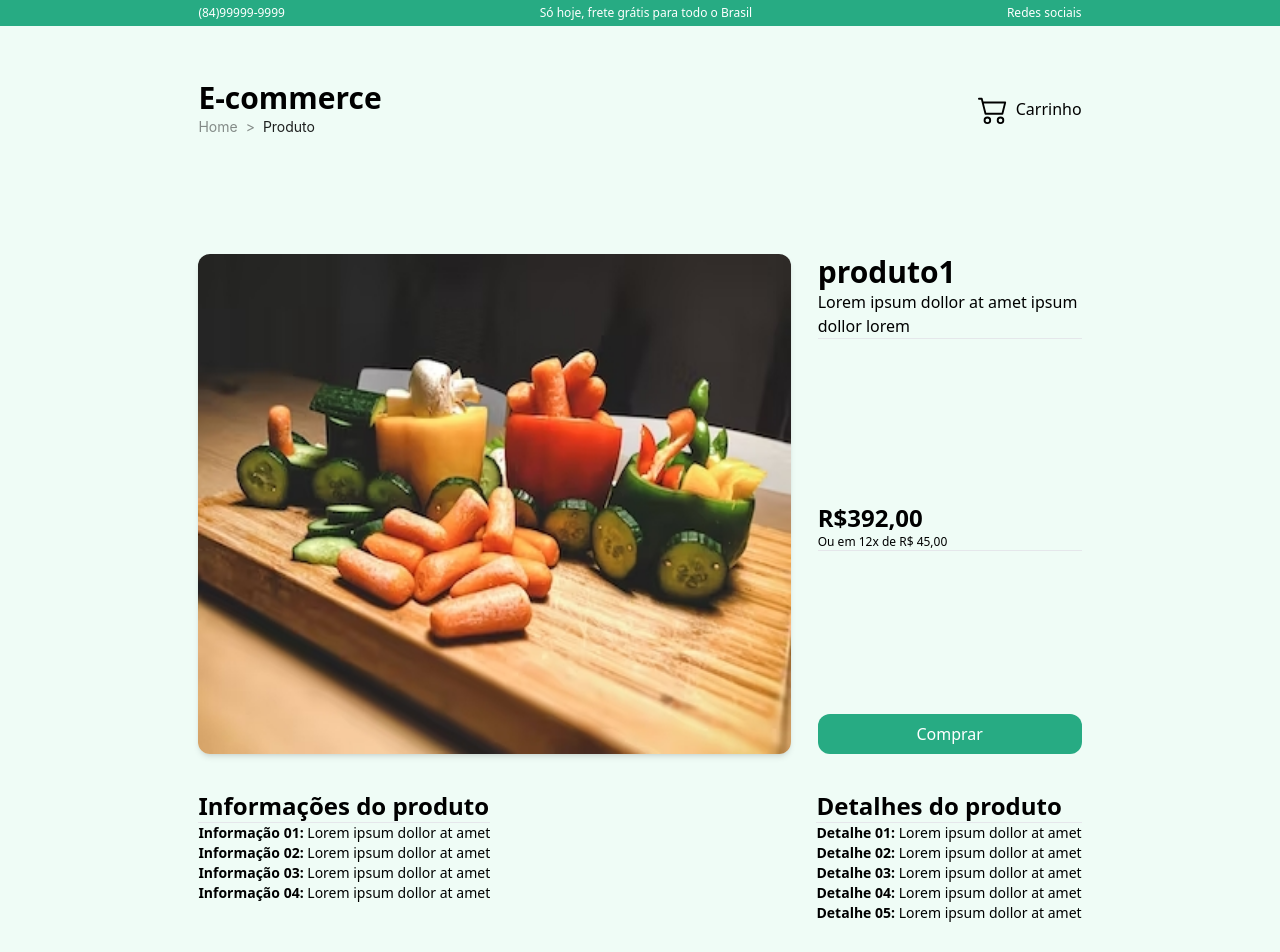
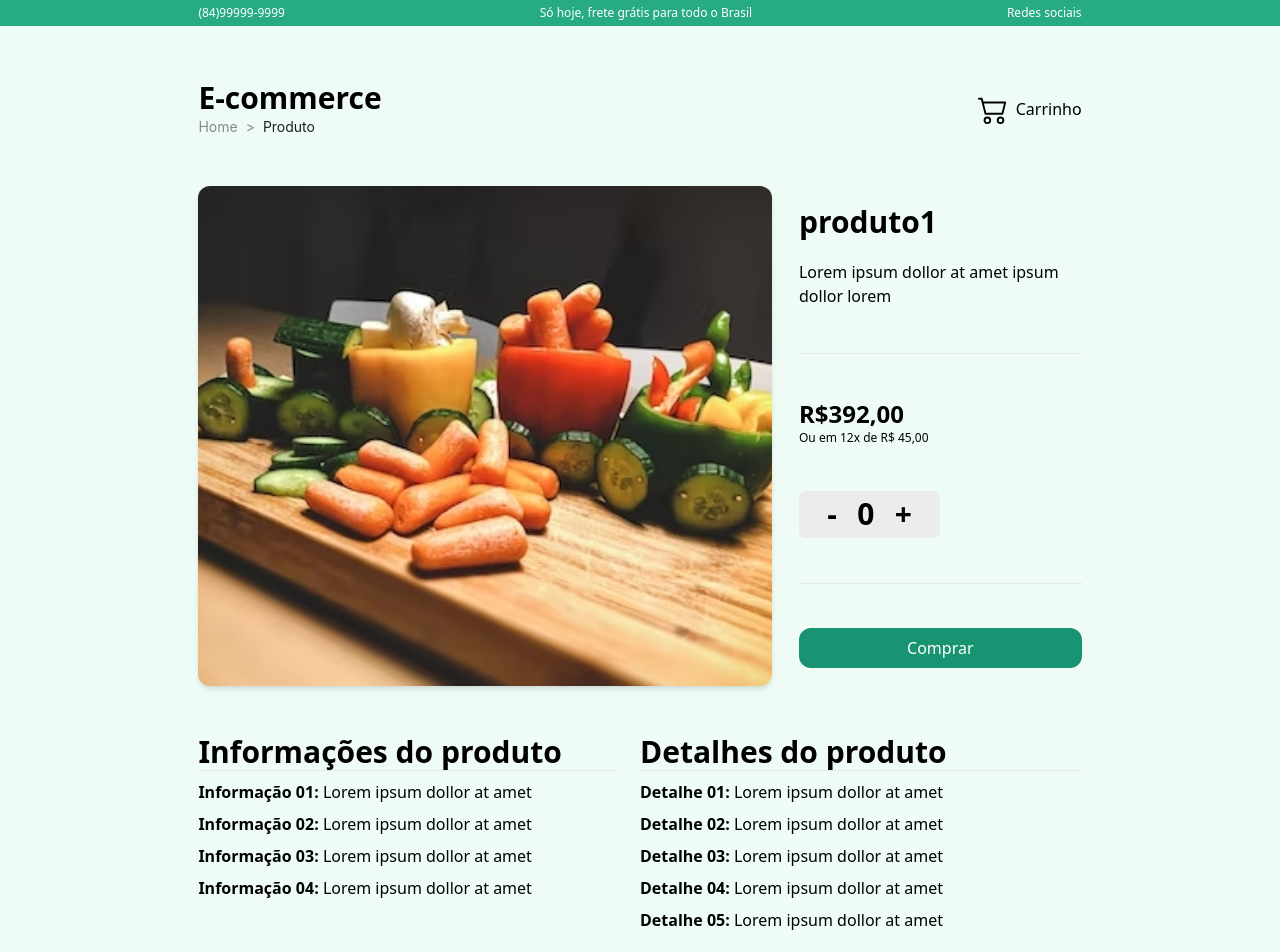
Before and after one commit to lucasptcastro/e-commerce, a Next.js app: page /produto/1 in a window 1280 px wide. Shown: the top 952 px of the page. Built offline with nearby package versions, Linux system fonts and the light colour scheme.

Commit message:
✨ feat: added quantity div

```diff
--- a/src/pages/produto/[id].tsx
+++ b/src/pages/produto/[id].tsx
@@ -1,6 +1,10 @@
 "use client";
 // Next
 import Image from "next/image";
+import Link from "next/link";
+
+// React
+import React from "react";
 
 // Components
 import Layout from "../layout";
@@ -32,7 +36,7 @@ export async function getStaticProps({ params }: any) {
 }
 
 export default function Post({ productData }: any) {
-  console.log(productData.data[0]);
+  const [quantity, setQuantity] = React.useState(0);
 
   const productsInformations = [
     {
@@ -77,16 +81,16 @@ export default function Post({ productData }: any) {
   return (
     <>
       <Layout>
-        <div className="flex flex-col gap-9">
+        <div className="flex flex-col gap-12">
           {/* Logo + Carrinho */}
-          <div className="flex flex-row justify-between items-center py-20 phones:px-0">
+          <div className="flex flex-row justify-between items-center pt-20">
             <div>
-              <a
-                href="#"
+              <Link
+                href="/"
                 className="text-3xl text-black font-bold phones:text-xl"
               >
                 E-commerce
-              </a>
+              </Link>
 
               {/* Breadcrumb */}
               <Breadcrumb
@@ -100,28 +104,30 @@ export default function Post({ productData }: any) {
             </div>
           </div>
 
-          {/* Carrinho + produto */}
-          <div className="flex flex-row gap-[3%]">
+          {/* Imagem + Descrição */}
+          <div className="flex flex-row justify-between h-[500px] gap-[3%] responsive:flex-col responsive:w-full responsive:h-fit">
             {/* Imagem */}
-            <div className="">
+            <div className="w-[65%] responsive:w-full ">
               <Image
-                className="rounded-xl shadow-md w-[800px] h-[500px]"
+                className="rounded-xl shadow-md w-full h-[500px] object-cover object-center responsive:w-full responsive:h-fit"
                 alt="example"
                 src={`/images/card1.jpg`}
-                width={800}
+                width={500}
                 height={500}
               />
             </div>
 
             {/* Descrição */}
-            <div className="flex flex-col justify-between text-left">
-              <div>
+            <div className="flex flex-col justify-between text-left py-[2%] w-[32%] responsive:w-full responsive:text-center responsive:gap-[3vh]">
+              {/* Título do produto */}
+              <div className="flex flex-col gap-5">
                 <h1 className="font-bold text-3xl">
                   {productData.data[0].product}
                 </h1>
                 <p>Lorem ipsum dollor at amet ipsum dollor lorem</p>
+              </div>
+
               <hr />
-              </div>
 
               {/* Valor */}
               <div>
@@ -129,35 +135,66 @@ export default function Post({ productData }: any) {
                   R${productData.data[0].value}
                 </h3>
                 <p className="text-xs">Ou em 12x de R$ 45,00</p>
-                <hr />
               </div>
 
-              <button className="w-full h-10 rounded-xl bg-[#27ab83] text-white hover:bg-[#8EEDC7] phones:mx-auto">
+              {/* Quantidade */}
+              <div className="flex flex-row justify-between items-center text-3xl px-[10%] w-[50%] h-[10%] rounded-md bg-[#ECECEC] responsive:mx-auto">
+                <button
+                  onClick={() => {
+                    if (quantity != 0) {
+                      setQuantity(quantity - 1);
+                    }
+                  }}
+                  className="text-3xl font-bold"
+                >
+                  -
+                </button>
+                <span className="text-3xl font-bold">{quantity}</span>
+                <button
+                  onClick={() => setQuantity(quantity + 1)}
+                  className="text-3xl font-bold"
+                >
+                  +
+                </button>
+              </div>
+
+              {/* Comprar */}
+              <hr />
+              <button className="w-full h-10 rounded-xl bg-[#199473] text-white hover:bg-[#27AB83] phones:mx-auto">
                 Comprar
               </button>
             </div>
           </div>
 
           {/* Informações/Detalhes do produto */}
-          <div className="flex flex-row justify-between">
-            <div>
-              <h3 className="font-bold text-2xl">Informações do produto</h3>
-              <hr />
+          <div className="flex flex-row justify-between responsive:flex-col responsive:justify-center responsive:gap-[5vh]">
+            {/* Informações */}
+            <div className="w-[50%] responsive:w-full responsive:text-center">
+              <h3 className="font-bold text-3xl phones:text-xl">
+                Informações do produto
+              </h3>
+              <hr className="w-[95%]" />
 
+              <div className="flex flex-col pt-[2%] gap-[1vh]">
                 {productsInformations.map((info, key) => (
-                <p key={key} className="text-sm">
+                  <p key={key} className="text-base phones:text-xs">
                     <strong>Informação {info.id}: </strong>
                     {info.information}
                   </p>
                 ))}
               </div>
-            <div>
-              <div>
-                <h3 className="font-bold text-2xl">Detalhes do produto</h3>
+            </div>
+
+            {/* Detalhe */}
+            <div className="w-[50%] responsive:w-full responsive:text-center">
+              <h3 className="font-bold text-3xl phones:text-xl">
+                Detalhes do produto
+              </h3>
               <hr />
 
+              <div className="flex flex-col pt-[2%] gap-[1vh]">
                 {productsDetails.map((detail, key) => (
-                  <p key={key} className="text-sm">
+                  <p key={key} className="text-base phones:text-xs">
                     <strong>Detalhe {detail.id}: </strong>
                     {detail.detail}
                   </p>
```
Lines whose indentation alone changed are shown as unchanged.
